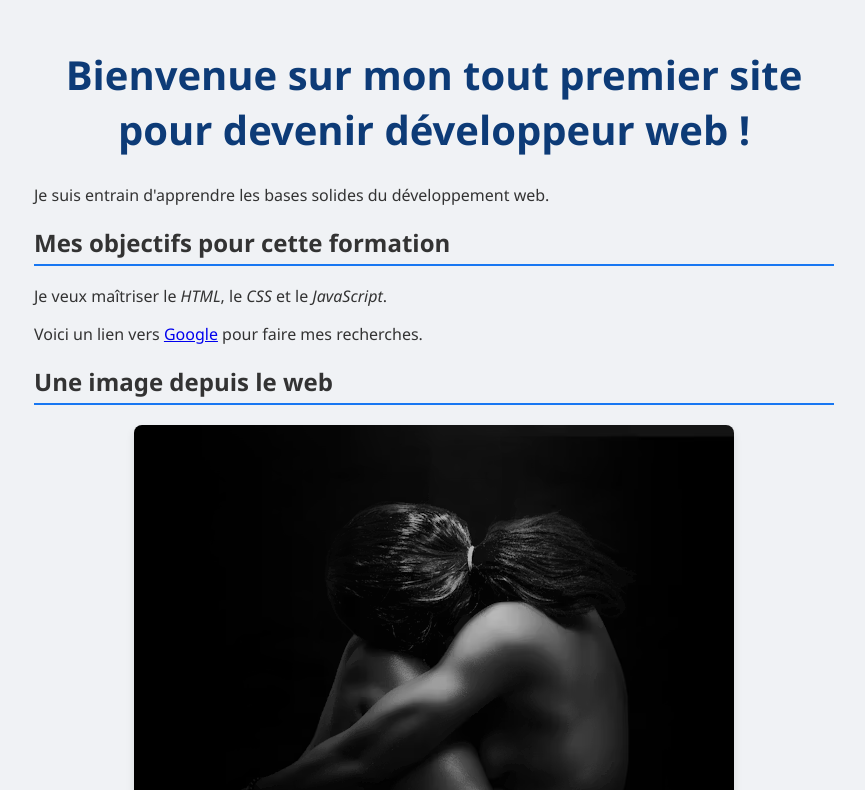
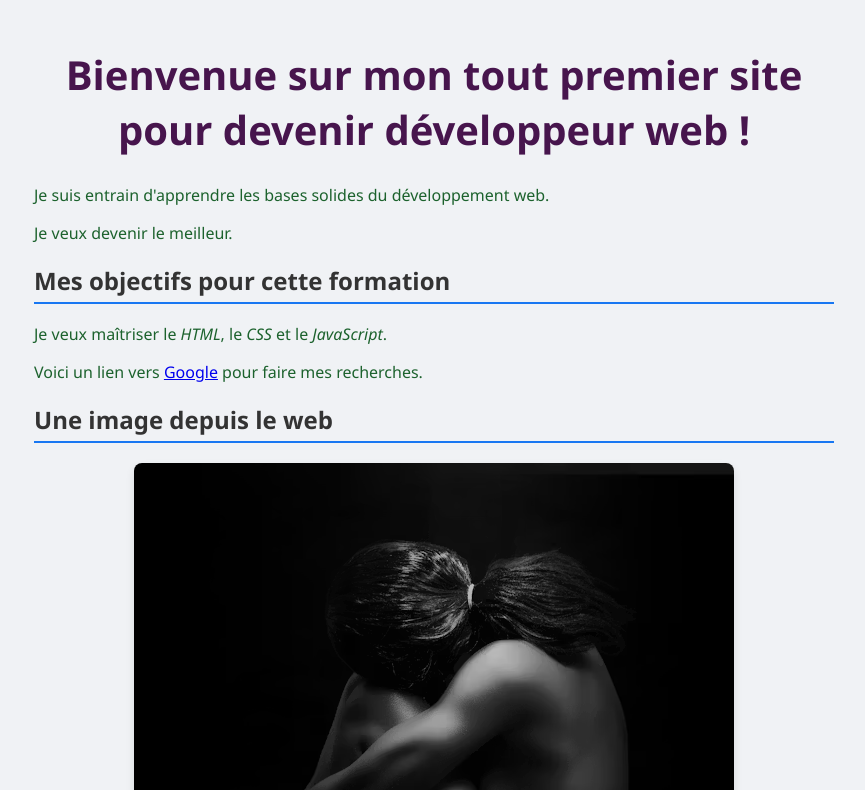
Before and after one commit to boehmbelingregory-design/mon-premier-site, a website: page index.html in a window 1280 px wide. Shown: the top 790 px of the page, without its empty margins (206-1071 px from the left). Drawn offline with Linux system fonts and the light colour scheme.

```diff
--- a/index.html
+++ b/index.html
@@ -10,6 +10,7 @@
 
     <h1>Bienvenue sur mon tout premier site pour devenir développeur web !</h1>
     <p>Je suis entrain d'apprendre les bases solides du développement web.</p>
+    <p>Je veux devenir le meilleur.</p>
 
     <!-- 1. Un sous-titre -->
      <h2>Mes objectifs pour cette formation</h2>
--- a/style.css
+++ b/style.css
@@ -2,7 +2,7 @@
 body {
     background-color: #f0f2f5; /* Un gris plus doux */
     font-family: 'Segoe UI', Tahoma, Geneva, Verdana, sans-serif;
-    color: #333333; /* Couleur du texte en général */
+    color: #1c622d; /* Couleur du texte en général */
     max-width: 800px; /* On le site de s'étaler trop largement */
     margin: 0 auto; /* On centre tout le bloc du site au milieu de l'écran */
     padding: 20px; /* On laisse un peu d'espace sur les côtés */
@@ -10,7 +10,7 @@
 
 /* Le titre principal */
 h1 {
-    color: #0d3b77; /* Un joli bleu moderne */
+    color: #47154d; /* Un joli bleu moderne */
     text-align: center;
     font-size: 2.5rem; /* On grossit le titre */
 }
```
Also changed, not shown: package.json (added, +25 -0 lines), 2 other files.
